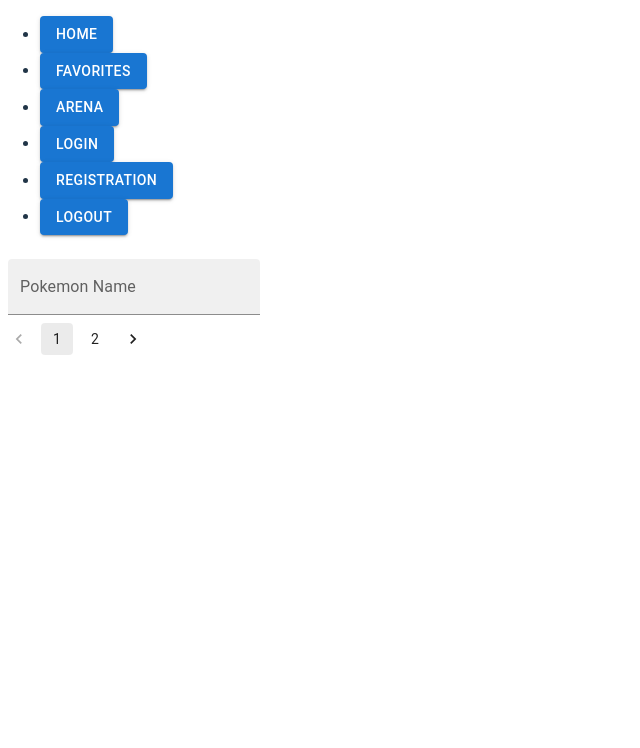
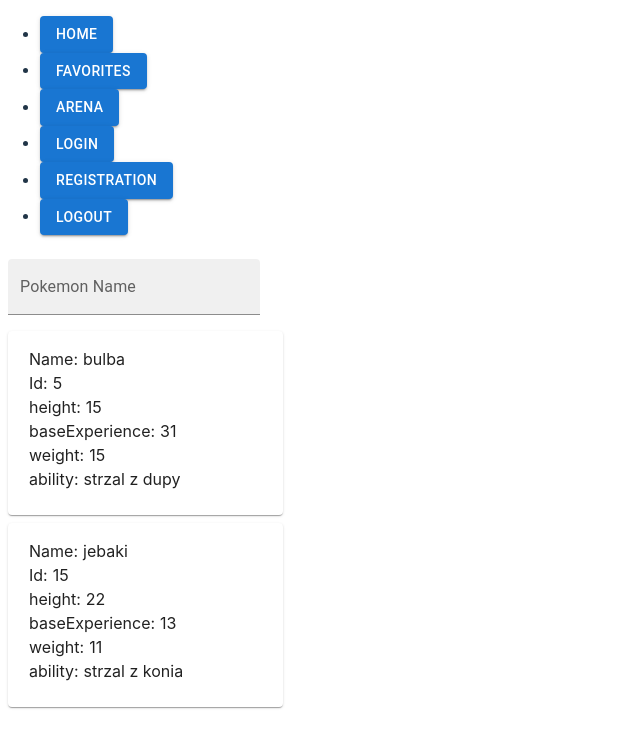
Before and after one commit to Deveater0072/PokedeX, a React (Vite) app: page /Home in a window 1280 px wide. Shown: the top 748 px of the page, without its empty margins (0-640 px from the left). Built offline with nearby package versions, Linux system fonts and the light colour scheme.

Commit message:
added component PokemonCard, edit Home with map()

```diff
--- a/src/App.css
+++ b/src/App.css
@@ -6,17 +6,8 @@
   height: 100%;
 }
 
-.logo {
-  height: 6em;
-  padding: 1.5em;
-  will-change: filter;
-  transition: filter 300ms;
-}
-.logo:hover {
-  filter: drop-shadow(0 0 2em #646cffaa);
-}
-.logo.react:hover {
-  filter: drop-shadow(0 0 2em #61dafbaa);
+.marginSmallRant{
+  margin: 5px;
 }
 
 @keyframes logo-spin {
--- /dev/null
+++ b/src/components/Card.jsx
@@ -0,0 +1,46 @@
+import Card from "@mui/material/Card";
+import CardContent from "@mui/material/CardContent";
+
+const PokemonCard = (props) => {
+  return (
+    <Card sx={{ minWidth: 275 }}>
+      <CardContent>
+        <div>
+          <span className="marginSmallRant">Name:</span>
+          <span>{props.pokemon.name}</span>
+        </div>
+        <div>
+          <span className="marginSmallRant">Id:</span>
+          <span>{props.pokemon.id}</span>
+        </div>
+        <div>
+          <span className="marginSmallRant">height:</span>
+          <span>{props.pokemon.height}</span>
+        </div>
+        <div>
+          <span className="marginSmallRant">baseExperience:</span>
+          <span>{props.pokemon.baseExperience}</span>
+        </div>
+        <div>
+          <span className="marginSmallRant">weight:</span>
+          <span>{props.pokemon.weight}</span>
+        </div>
+        <div>
+          <span className="marginSmallRant">ability:</span>
+          <span>{props.pokemon.ability}</span>
+        </div>
+      </CardContent>
+    </Card>
+  );
+};
+
+export default PokemonCard;
+
+{
+  /* {Pokemons.map((item) => (
+          <div key={item.name}>
+            {item.name}, {item.id}, {item.height}, {item.baseExperience},
+            {item.weight}, {item.ability}
+          </div>
+        ))} */
+}
--- a/src/data/data.jsx
+++ b/src/data/data.jsx
@@ -17,4 +17,5 @@
   },
 ];
 
+
 export default Pokemons
--- a/src/pages/Home.jsx
+++ b/src/pages/Home.jsx
@@ -1,7 +1,10 @@
 import Box from "@mui/material/Box";
 import TextField from "@mui/material/TextField";
-import Pagination from "@mui/material/Pagination";
-import Stack from "@mui/material/Stack";
+// import Pagination from "@mui/material/Pagination";
+// import Stack from "@mui/material/Stack";
+import Pokemons from "../data/data";
+import PokemonCard from "../components/Card";
+
 const Home = () => {
   return (
     <>
@@ -14,14 +17,21 @@
         autoComplete="off"
       >
         <TextField id="outlined-basic" label="Pokemon Name" variant="filled" />
+        {Pokemons.map((pokemon) => (
+          <PokemonCard pokemon={pokemon} />
+        ))}
       </Box>
-      <Stack spacing={2}>
-        <Pagination count={2} shape="rounded" />
-      </Stack>
     </>
   );
 };
 
+export default Home;
 
-
-export default Home;
+{
+  /* {Pokemons.map((item) => (
+          <div key={item.name}>
+            {item.name}, {item.id}, {item.height}, {item.baseExperience},
+            {item.weight}, {item.ability}
+          </div>
+        ))} */
+}
```
